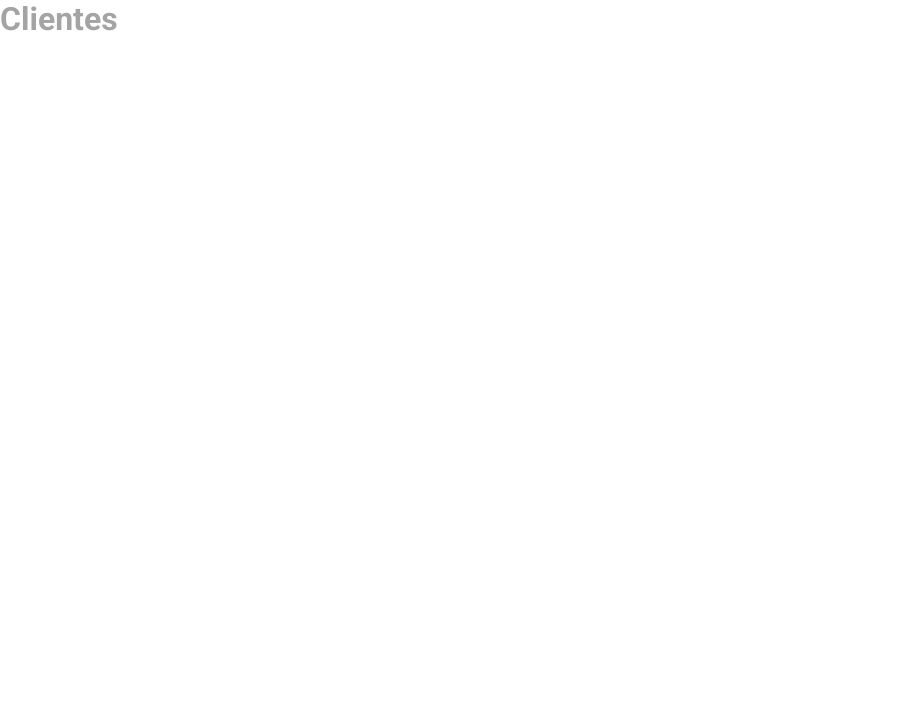
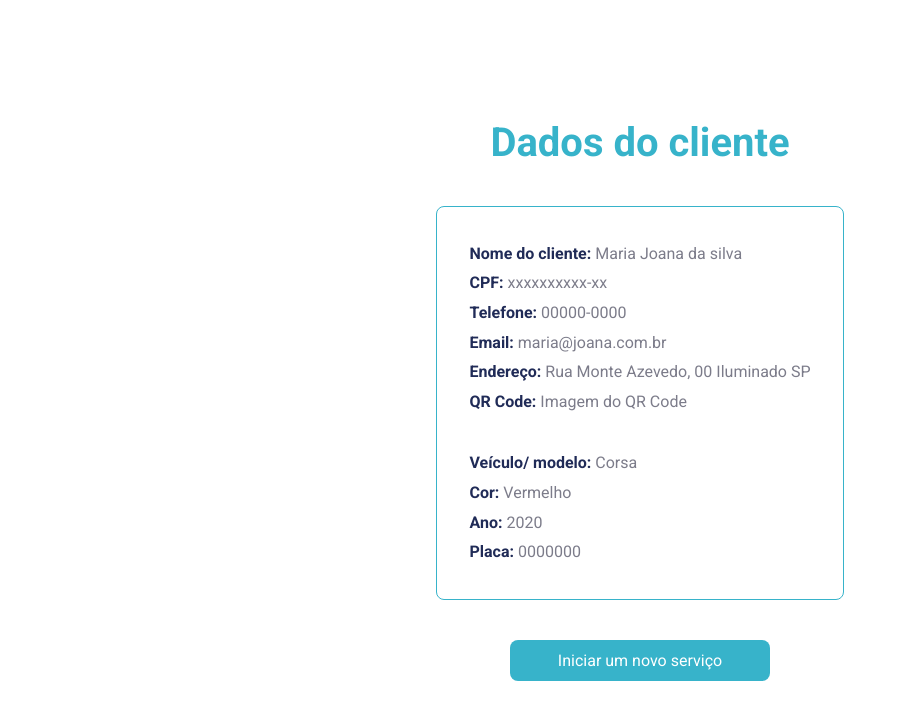
Before and after one commit to ota-mariana/oficina-service, a React (Vite) app: page /cliente in a window 1280 px wide. Shown: the top 720 px of the page, without its empty margins (0-906 px from the left). Built offline with nearby package versions, Linux system fonts and the light colour scheme.

Commit message:
feat: construção visual da página de dados do cliente cadastrado

```diff
--- a/src/pages/Cliente.jsx
+++ /dev/null
@@ -1,5 +0,0 @@
-export function Cliente() {
-  return (
-    <h1>Clientes</h1>
-  )
-}
--- /dev/null
+++ b/src/pages/Cliente/index.jsx
@@ -0,0 +1,31 @@
+import { ClientContainer, ClientData, VehicleData, InfoClientAndVehicle } from './styles';
+
+export function Cliente() {
+  return (
+    <ClientContainer>
+      <h1>Dados do cliente</h1>
+
+      <InfoClientAndVehicle>
+        <ClientData>
+          <span><strong>Nome do cliente:</strong> Maria Joana da silva</span>
+          <span><strong>CPF:</strong> xxxxxxxxxx-xx</span>
+          <span><strong>Telefone:</strong> 00000-0000</span>
+          <span><strong>Email:</strong> maria@joana.com.br</span>
+          <span><strong>Endereço:</strong> Rua Monte Azevedo, 00 Iluminado SP</span>
+          <span><strong>QR Code:</strong> Imagem do QR Code</span>
+        </ClientData>
+
+        <VehicleData>
+          <span><strong>Veículo/ modelo:</strong> Corsa</span>
+          <span><strong>Cor:</strong> Vermelho</span>
+          <span><strong>Ano:</strong> 2020</span>
+          <span><strong>Placa:</strong> 0000000</span>
+        </VehicleData>
+      </InfoClientAndVehicle>
+
+      <button type='submit'>
+        Iniciar um novo serviço
+      </button>
+    </ClientContainer>
+  )
+}
--- /dev/null
+++ b/src/pages/Cliente/styles.js
@@ -0,0 +1,60 @@
+import styled from 'styled-components';
+
+export const ClientContainer = styled.main`
+  width: 100vw;
+  height: 100vh;
+  display: flex;
+  flex-direction: column;
+  align-items: center;
+  justify-content: center;
+  gap: 2.5rem;
+
+  h1 {
+    color: ${props => props.theme['light-blue']};
+    font-size: 2.5rem;
+  }
+
+  button {
+    padding: 0.7rem 3rem;
+    border-radius: 8px;
+    background: ${props => props.theme['light-blue']};
+    color: ${props => props.theme.white};
+    border: 0;
+    transition: 0.2s;
+
+    &:hover {
+      background: ${props => props.theme['dark-blue']};
+  }
+  }
+`
+
+export const ClientData = styled.div`
+  display: flex;
+  flex-direction: column;
+  align-items: start;
+  line-height: 1.85rem;
+  color: ${props => props.theme['gray-500']};
+
+  strong {
+    color: ${props => props.theme['dark-blue']};
+  }
+`
+
+export const VehicleData = styled.div`
+  display: flex;
+  flex-direction: column;
+  align-items: start;
+  line-height: 1.85rem;
+  margin-top: 2rem;
+  color: ${props => props.theme['gray-500']};
+
+  strong {
+    color: ${props => props.theme['dark-blue']};
+  }
+`
+
+export const InfoClientAndVehicle = styled.div`
+  padding: 2rem;
+  border-radius: 8px;
+  border: 1px solid ${props => props.theme['light-blue']};
+`
--- a/src/styles/themes/default.js
+++ b/src/styles/themes/default.js
@@ -1,6 +1,8 @@
 export const defaultTheme = {
   white: '#fff',
   'gray-100': '#a4a4a4',
+  'gray-500': '#7C7C8A',
+  'gray-600': '#323238',
   'light-blue': '#37B3CA',
   'dark-blue': '#202B57',
 }
```
